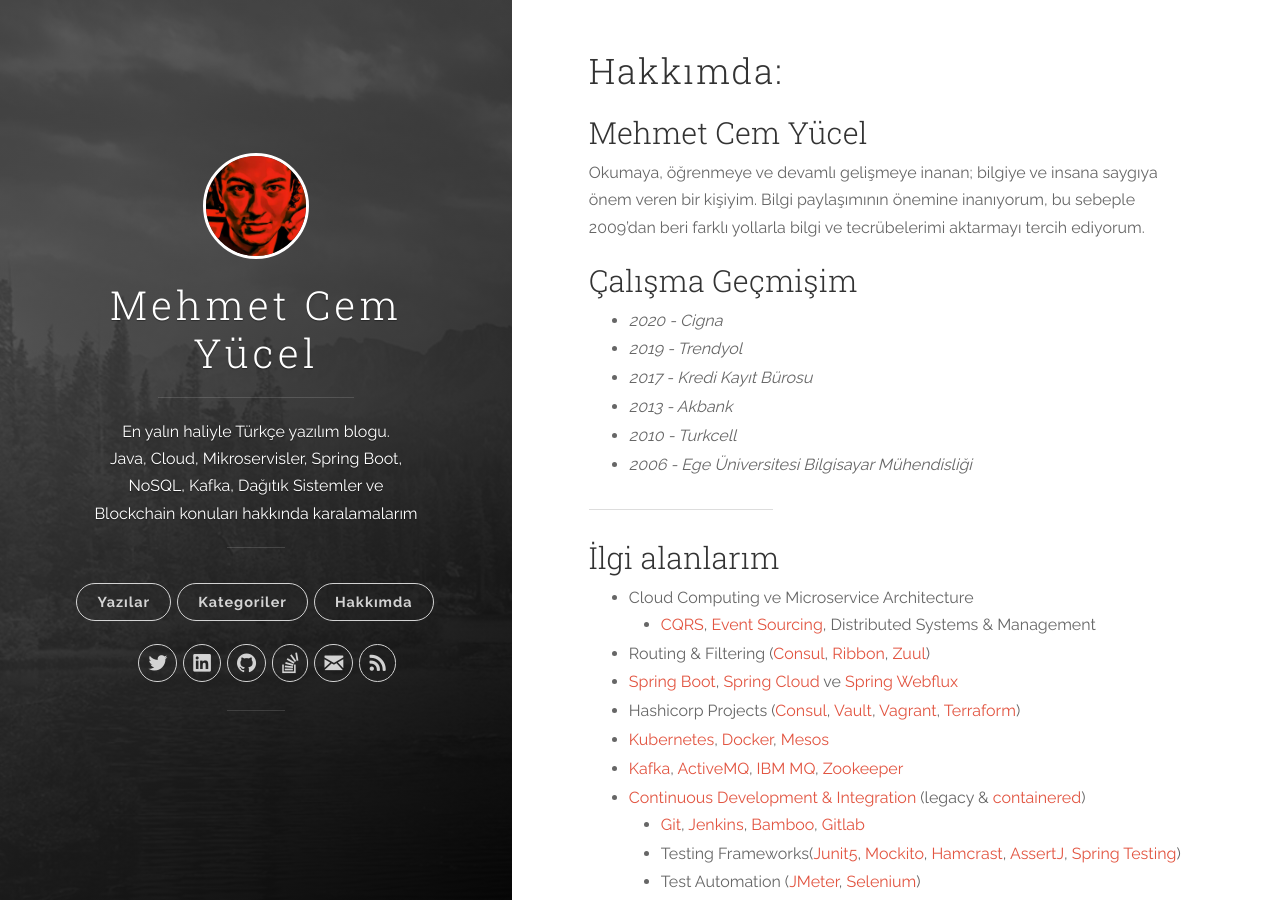
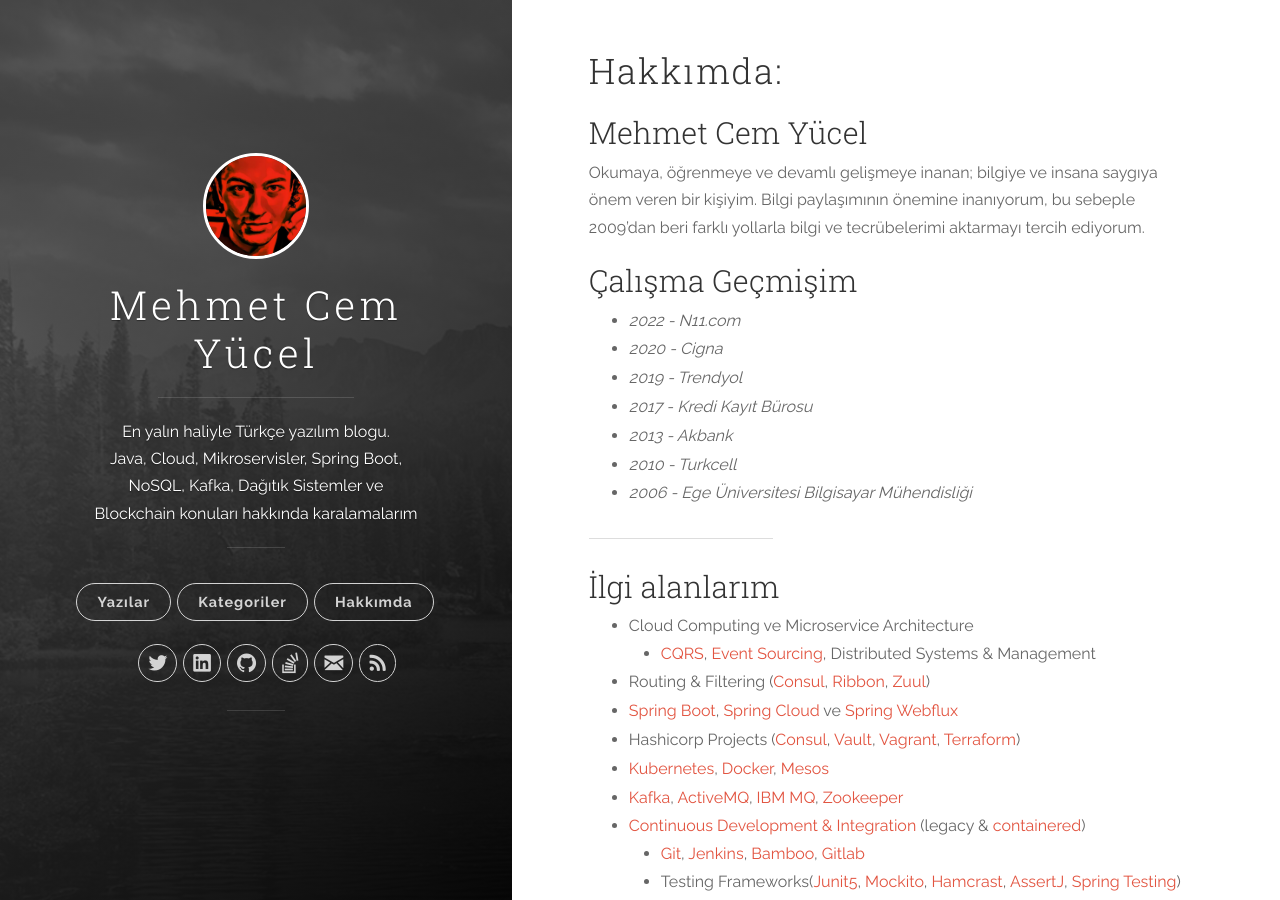
Before and after one commit to pozerank/pozerank.github.io, a Jekyll site: the page built from about.md, in a window 1280 px wide and 900 px high. Built offline with Jekyll 4.4.1, drawn with Linux system fonts in a browser that asks for light colours.

Commit message:
Update about.md

```diff
--- a/about.md
+++ b/about.md
@@ -8,6 +8,7 @@ robots: all
 Okumaya, öğrenmeye ve devamlı gelişmeye inanan; bilgiye ve insana saygıya önem veren bir kişiyim. Bilgi paylaşımının önemine inanıyorum, bu sebeple 2009'dan beri farklı yollarla bilgi ve tecrübelerimi aktarmayı tercih ediyorum.
 
 ## Çalışma Geçmişim
+- *2022 - N11.com*
 - *2020 - Cigna*
 - *2019 - Trendyol*
 - *2017 - Kredi Kayıt Bürosu*
```
